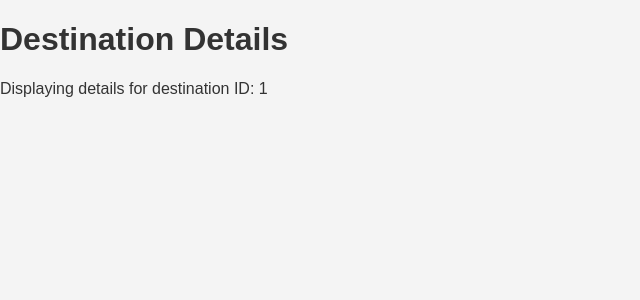
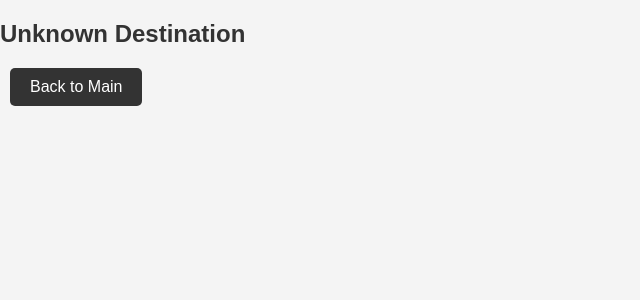
Before and after one commit to fefepo/Travel, a React (Create React App) app: page /destination/1 in a window 1280 px wide. Shown: the top 300 px of the page, without its empty margins (0-640 px from the left). Built offline with nearby package versions, Linux system fonts and the light colour scheme.

Commit message:
구글 맵 연결

```diff
--- a/package.json
+++ b/package.json
@@ -3,6 +3,7 @@
   "version": "0.1.0",
   "private": true,
   "dependencies": {
+    "@react-google-maps/api": "^2.20.5",
     "cra-template": "1.2.0",
     "firebase": "^11.1.0",
     "react": "^19.0.0",
--- a/src/Router.js
+++ b/src/Router.js
@@ -4,17 +4,17 @@ import MainPage from './pages/MainPage';
 import DestinationPage from './pages/DestinationPage';
 import LoginPage from './pages/LoginPage';
 import SignUpPage from './pages/SignUpPage';
-import TravelPlanPage from './pages/TravelPlanPage';  // Import TravelPlanPage
+import TravelPlanPage from './pages/TravelPlanPage'; // Import TravelPlanPage
 
 const AppRouter = () => {
   return (
     <Router>
       <Routes>
         <Route path="/" element={<MainPage />} />
-        <Route path="/destination/:id" element={<DestinationPage />} />
+        <Route path="/destination/:destinationId" element={<DestinationPage />} />
         <Route path="/login" element={<LoginPage />} />
         <Route path="/signup" element={<SignUpPage />} />
-        <Route path="/travel-plan" element={<TravelPlanPage />} />  {/* Add the route for TravelPlanPage */}
+        <Route path="/travel-plan" element={<TravelPlanPage />} /> {/* Add the route for TravelPlanPage */}
       </Routes>
     </Router>
   );
--- a/src/firebaseConfig.js
+++ b/src/firebaseConfig.js
@@ -14,11 +14,9 @@ const firebaseConfig = {
   measurementId: "G-S00NDHSVLP"
 };
 
-
 // Initialize Firebase
 
 const app = initializeApp(firebaseConfig);
-
 // Initialize Firebase Authentication and Firestore
 const auth = getAuth(app);
 const db = getFirestore(app);
--- a/src/pages/DestinationPage.js
+++ b/src/pages/DestinationPage.js
@@ -1,16 +1,96 @@
-import React from 'react';
-import { useParams } from 'react-router-dom';
+import React, { useState, useEffect } from 'react';
+import { useNavigate, useParams } from 'react-router-dom';
+import { GoogleMap, LoadScript, Marker } from '@react-google-maps/api'; // Google Maps components
 
 const DestinationPage = () => {
-    const { id } = useParams();  // Retrieve the dynamic part of the URL
+  const [showMap, setShowMap] = useState(false); // Whether to show the map or not
+  const [selectedLocation, setSelectedLocation] = useState(null); // Selected location info
+  const navigate = useNavigate();
+  const { destinationId } = useParams(); // Get the destinationId from the URL
 
-    return (
-        <div>
-            <h1>Destination Details</h1>
-            <p>Displaying details for destination ID: {id}</p>
-            {/* Here, you can add more detailed information based on the ID */}
+  // Coordinates for the locations
+  const locations = {
+    paris: {
+      louvre: { lat: 48.8606, lng: 2.3376 }, // Louvre Museum
+      eiffel: { lat: 48.8584, lng: 2.2945 }, // Eiffel Tower
+    },
+    tokyo: {
+      meijiShrine: { lat: 35.6764, lng: 139.6993 }, // Meiji Shrine
+      sensoji: { lat: 35.7148, lng: 139.7967 }, // Sensoji Temple
+    },
+    'new york': {
+      statueOfLiberty: { lat: 40.6892, lng: -74.0445 }, // Statue of Liberty
+      timesSquare: { lat: 40.7580, lng: -73.9855 }, // Times Square
+    },
+    // Add other cities and their landmarks here as needed
+  };
+
+  // Set the location based on the destinationId from the URL
+  useEffect(() => {
+    if (['paris', 'tokyo', 'new york'].includes(destinationId)) {
+      setSelectedLocation(null); // Clear any previous selection
+      setShowMap(false); // Hide map initially
+    } else {
+      // If destinationId is invalid, show the "Unknown Destination"
+      setSelectedLocation(null); // Clear any previous selection
+      setShowMap(false); // Hide map
+    }
+  }, [destinationId]);
+
+  const handleLocationClick = (location) => {
+    const city = destinationId; // Get the current city from the URL
+    setSelectedLocation(locations[city][location]);
+    setShowMap(true);
+  };
+
+  // Check if destinationId is valid before rendering
+  const cityName = ['paris', 'tokyo', 'new york'].includes(destinationId)
+    ? destinationId.charAt(0).toUpperCase() + destinationId.slice(1)
+    : 'Unknown Destination';
+
+  return (
+    <div className="destination-page">
+      <h2>{cityName}</h2> {/* Check if destinationId is valid */}
+
+      <div className="destination-buttons">
+        {destinationId === 'paris' && (
+          <>
+            <button onClick={() => handleLocationClick('louvre')}>Louvre Museum</button>
+            <button onClick={() => handleLocationClick('eiffel')}>Eiffel Tower</button>
+          </>
+        )}
+        {destinationId === 'tokyo' && (
+          <>
+            <button onClick={() => handleLocationClick('meijiShrine')}>Meiji Shrine</button>
+            <button onClick={() => handleLocationClick('sensoji')}>Sensoji Temple</button>
+          </>
+        )}
+        {destinationId === 'new york' && (
+          <>
+            <button onClick={() => handleLocationClick('statueOfLiberty')}>Statue of Liberty</button>
+            <button onClick={() => handleLocationClick('timesSquare')}>Times Square</button>
+          </>
+        )}
+      </div>
+
+      {showMap && selectedLocation && (
+        <div className="map-container">
+          <h3>Location Map</h3>
+          <LoadScript googleMapsApiKey="AIzaSyDJgGUbFyAGaXiTuCwD3Gwc4wQgHFPqNmA">
+            <GoogleMap
+              mapContainerStyle={{ width: '100%', height: '400px' }}
+              center={selectedLocation}
+              zoom={15}
+            >
+              <Marker position={selectedLocation} />
+            </GoogleMap>
+          </LoadScript>
         </div>
-    );
+      )}
+
+      <button onClick={() => navigate('/')}>Back to Main</button>
+    </div>
+  );
 };
 
 export default DestinationPage;
--- a/src/pages/MainPage.js
+++ b/src/pages/MainPage.js
@@ -1,24 +1,24 @@
 import React, { useState } from 'react';
-import { Link, useNavigate } from 'react-router-dom'; // Import useNavigate for redirection
-import NavBar from '../pages/NavBar'; // Import NavBar component
+import { useNavigate, Link } from 'react-router-dom';
+import NavBar from '../pages/NavBar';
 import './MainPage.css';
 
 const MainPage = () => {
   const [searchQuery, setSearchQuery] = useState(''); // State to store search query
   const navigate = useNavigate(); // Hook to navigate to a specific URL
 
-  // Define a map for destinations
+  // Updated destinations map
   const destinations = {
-    paris: '/destination/1',
-    tokyo: '/destination/2',
-    'new york': '/destination/3'
+    paris: '/destination/paris',
+    tokyo: '/destination/tokyo',
+    'new york': '/destination/new york',
+    // Add more cities if needed
   };
 
   // Function to handle search
   const handleSearch = () => {
     const lowerCaseQuery = searchQuery.toLowerCase().trim(); // Standardize the query
     if (destinations[lowerCaseQuery]) {
-
       navigate(destinations[lowerCaseQuery]); // Redirect if the destination exists
       setSearchQuery(''); // Optionally clear the search input after redirection
     } else {
@@ -58,19 +58,19 @@ const MainPage = () => {
         <section className="destinations">
           <div className="destination" id="destination1">
             <h3>
-              <Link to="/destination/1">Paris</Link>
+              <Link to="/destination/paris">Paris</Link>
             </h3>
             <p>Explore the city of love!</p>
           </div>
           <div className="destination" id="destination2">
             <h3>
-              <Link to="/destination/2">Tokyo</Link>
+              <Link to="/destination/tokyo">Tokyo</Link>
             </h3>
             <p>Experience the blend of tradition and modernity.</p>
           </div>
           <div className="destination" id="destination3">
             <h3>
-              <Link to="/destination/3">New York</Link>
+              <Link to="/destination/new york">New York</Link>
             </h3>
             <p>The city that never sleeps.</p>
           </div>
```
Also changed, not shown: 1 other file (tests, documents, lock files or other folders).
